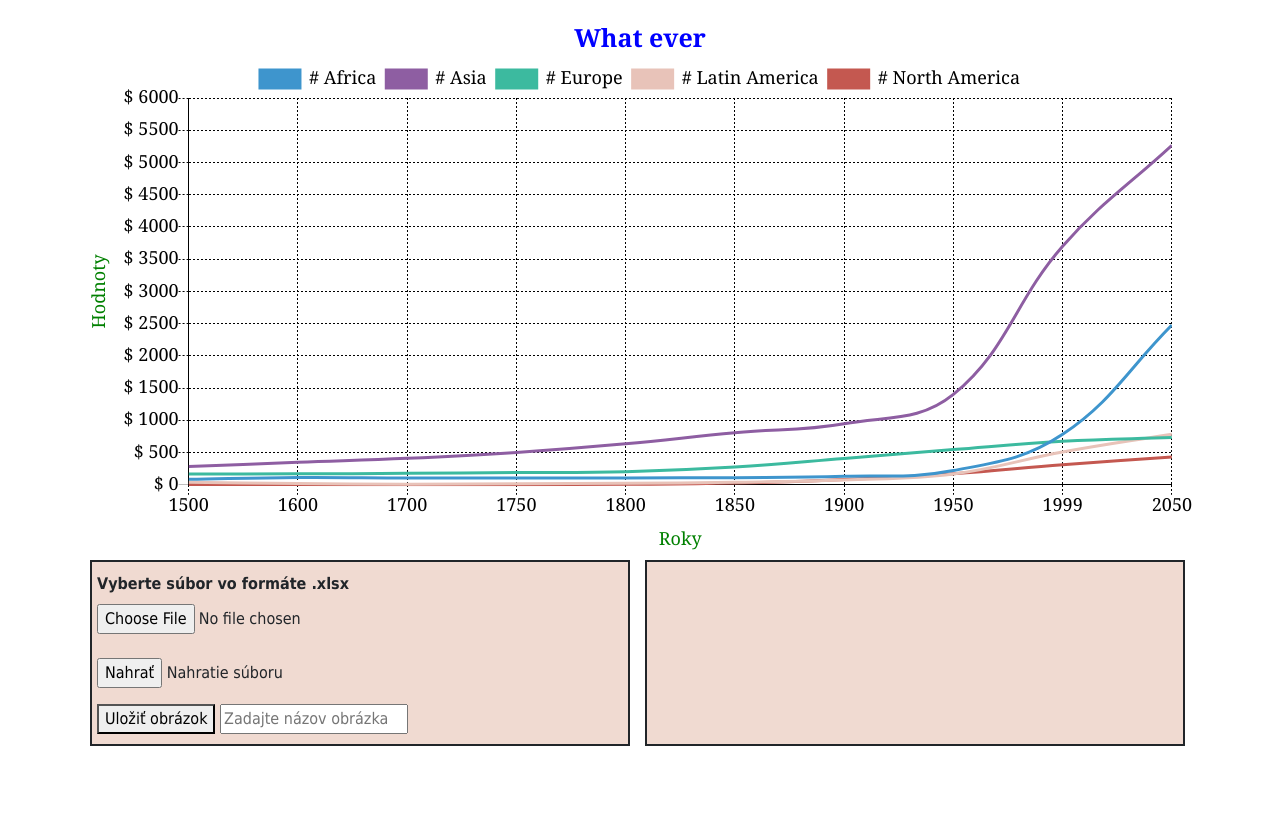
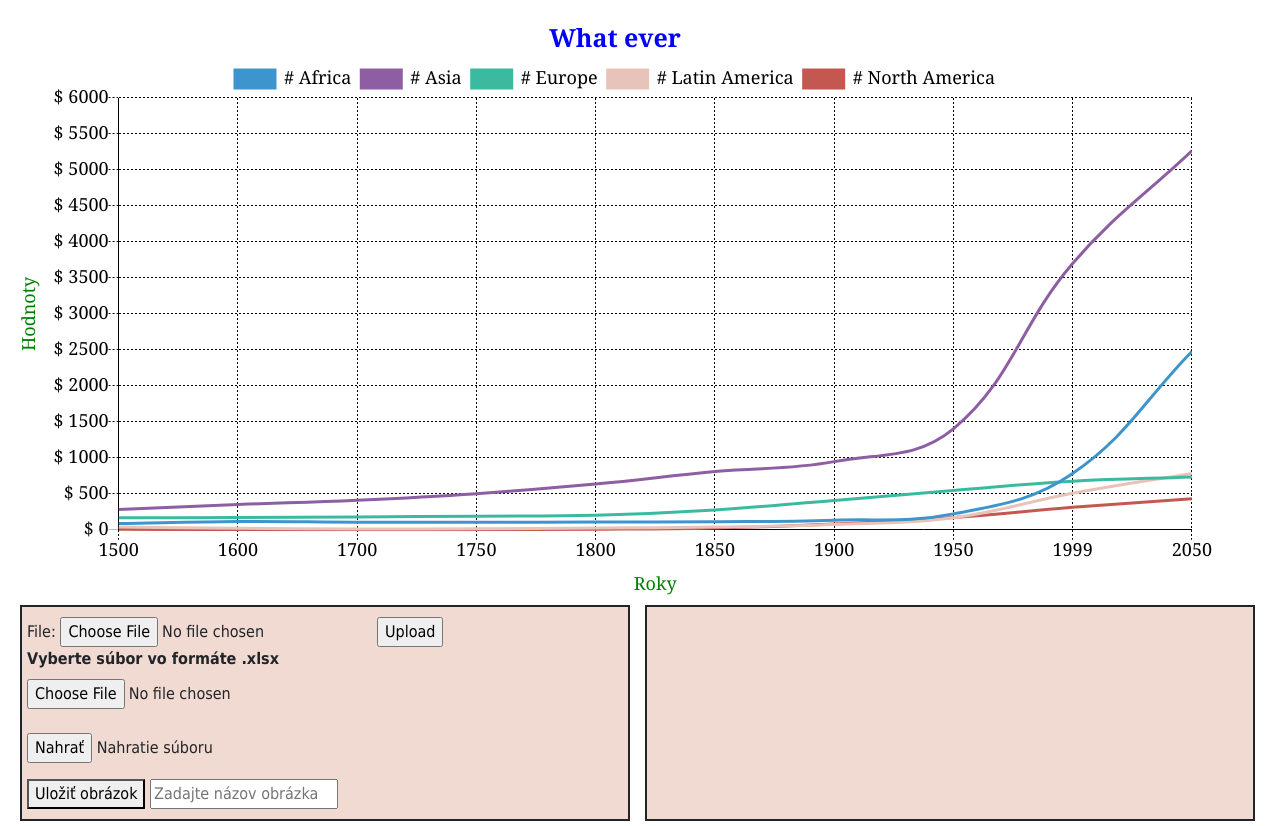
Before and after one commit to MartinM1995/Diplomova_praca, a website: page index.html in a window 1280 px wide. Before the commit the page ends 800 px from the top, so only its background shows below. Drawn offline with nearby package versions, Linux system fonts and the light colour scheme.

Commit message:
Second commit

```diff
--- a/index.html
+++ b/index.html
@@ -25,15 +25,21 @@
 </head>
 
 <body onload="graf()">
-	<div class="container ">
+	<div class="container-fluid">
 
       	<div class="chart-container" style="position: relative" >
 		 	<canvas id="myChart"></canvas>
     	</div>
 
-		<div  class="container">
+		<div  class="container-fluid	">
 			<div class="row">
     			<div class="col-sm" id="border-col-sm">
+
+				<form action="upload.php" method="post" enctype="multipart/form-data" target="upload_target" >
+				    File: <input name="myfile" type="file" />
+				          <input type="submit" name="submitBtn" value="Upload" />
+				</form>
+
 	      			<form id = "uploadForm"
 						enctype = "multipart/form-data"
 						action = "upload"
```
Also changed, not shown: app.js (+32 -4 lines), 2 other files.
